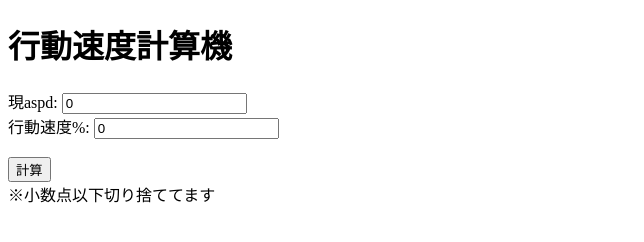
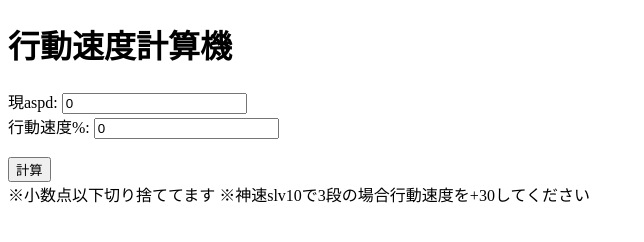
Before and after one commit to Sim-hu/koudou, a plain HTML site: page index.html in a window 1280 px wide. Shown: the whole page, without its empty margins (0-644 px from the left). Drawn offline with Linux system fonts and the light colour scheme.

Commit message:
Update index.html

```diff
--- a/index.html
+++ b/index.html
@@ -31,6 +31,7 @@
     <button type="button" onclick="calculate()">計算</button>
 </form>
 ※小数点以下切り捨ててます
+※神速slv10で3段の場合行動速度を+30してください
 <div id="result"></div>
 </body>
 </html>
```
